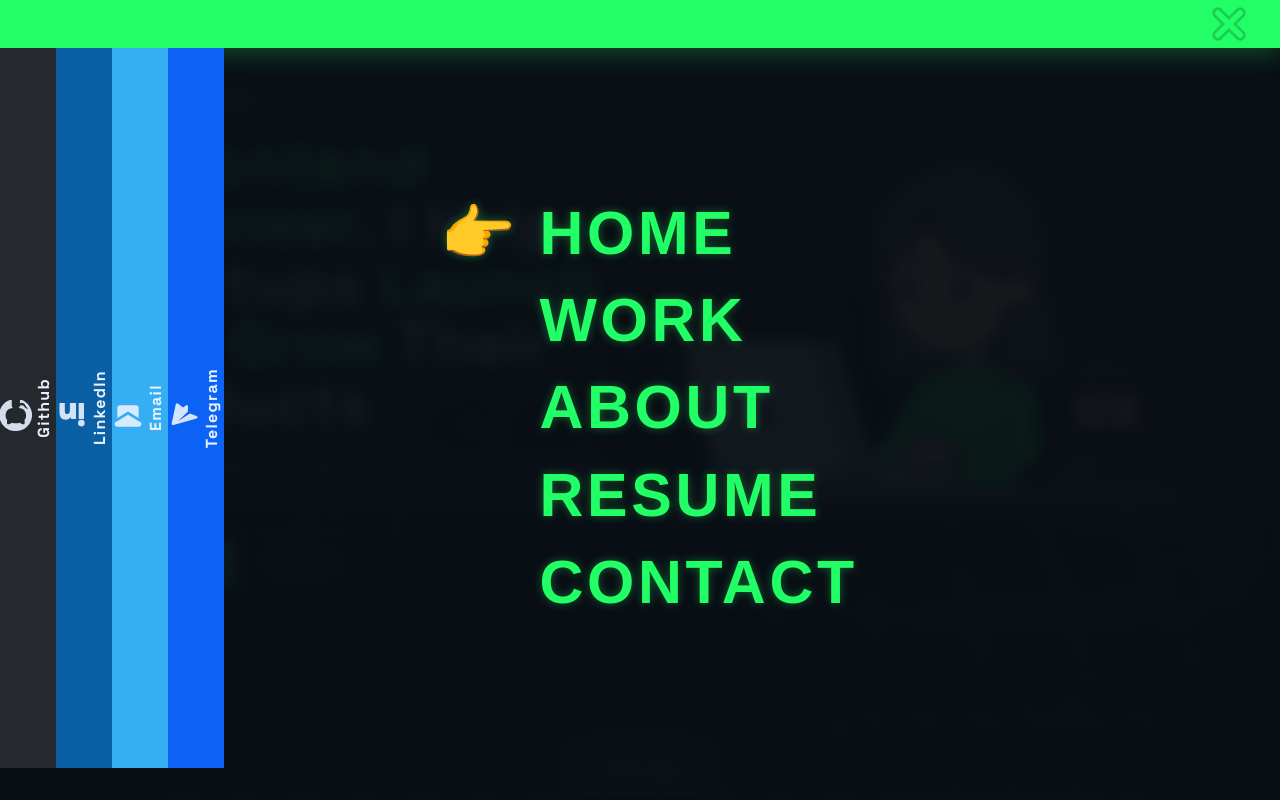
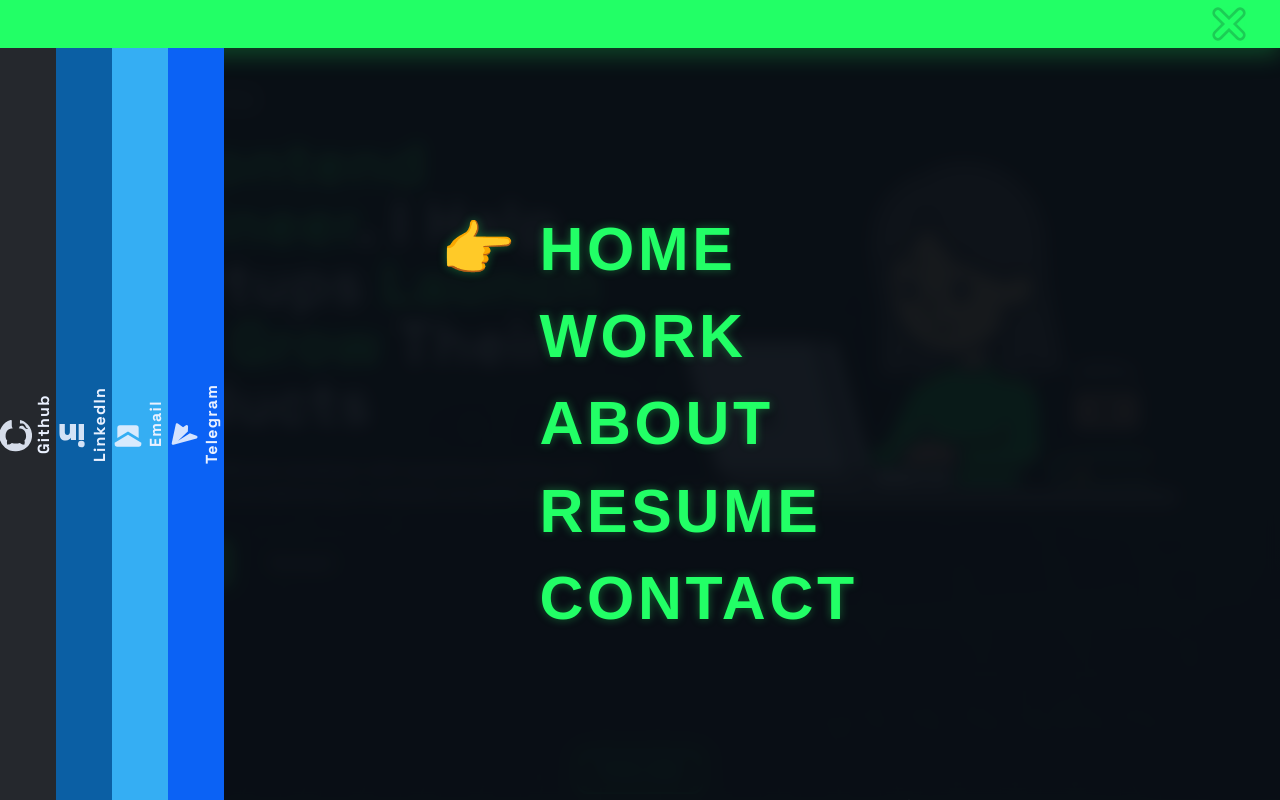
Before and after one commit to TINANOROUZI/portfolio-tina, a React (Vite) app: page / in a window 1280 px wide. Both pictures are taken after a click on the button "Open menu". Built offline with nearby package versions, Linux system fonts and the light colour scheme.

Commit message:
Update OverlayMenu.jsx

```diff
--- a/src/components/nav/OverlayMenu.jsx
+++ b/src/components/nav/OverlayMenu.jsx
@@ -1,6 +1,9 @@
 // src/components/nav/OverlayMenu.jsx
 import { useEffect, useState } from "react";
 import { Link } from "react-router-dom";
+
+/* Header height: keep in sync with h-12 (48px) */
+const TOPBAR_H = 48;
 
 /* --- Inline icons --- */
 const Ico = {
@@ -26,17 +29,18 @@ const Ico = {
   ),
 };
 
+/* Stripe spans full column height */
 function Stripe({ href, color, label, Icon, delayMs }) {
   return (
     <a
-      className="stripe"
+      className="stripe h-full flex-1"
       href={href}
       target={href.startsWith("#") || href.startsWith("/") ? "_self" : "_blank"}
       rel="noreferrer"
       style={{ backgroundColor: color, transitionDelay: `${delayMs}ms` }}
     >
-      <div className="stripe-inner">
-        <Icon className="w-3 h-7 md:w-8 md:h-8 opacity-90 mb-3 md:mb-4" />
+      <div className="stripe-inner h-full">
+        <Icon className="w-5 h-7 md:w-8 md:h-8 opacity-90 mb-3 md:mb-6" />
         <span className="stripe-text">{label}</span>
       </div>
     </a>
@@ -53,13 +57,12 @@ export default function OverlayMenu({ open, onClose }) {
   }, [onClose]);
 
   const stripes = [
-    { label: "Github",   href: "https://github.com/TINANOROUZI",                        color: "#25282d", Icon: Ico.GitHub },
-    { label: "LinkedIn", href: "https://www.linkedin.com/in/tinanorouzimoghaddam",     color: "#0b5fa4", Icon: Ico.LinkedIn },
-    { label: "Email",    href: "mailto:tinanoruzi14@gmail.com",                         color: "#35aef3", Icon: Ico.Email },
-    { label: "Telegram", href: "https://t.me/tinanoruzi",                               color: "#0b62f5", Icon: Ico.Telegram },
+    { label: "Github",   href: "https://github.com/TINANOROUZI",                    color: "#25282d", Icon: Ico.GitHub },
+    { label: "LinkedIn", href: "https://www.linkedin.com/in/tinanorouzimoghaddam", color: "#0b5fa4", Icon: Ico.LinkedIn },
+    { label: "Email",    href: "mailto:tinanoruzi14@gmail.com",                     color: "#35aef3", Icon: Ico.Email },
+    { label: "Telegram", href: "https://t.me/tinanoruzi",                           color: "#0b62f5", Icon: Ico.Telegram },
   ];
 
-  // Use `to` for internal routes (Link), `href` for anchors/external
   const menu = [
     { label: "HOME",   to: "/" },
     { label: "WORK",   to: "/work" },
@@ -76,7 +79,7 @@ export default function OverlayMenu({ open, onClose }) {
       style={{ backdropFilter: "blur(8px)" }}
       aria-hidden={!open}
     >
-      {/* top green bar + neon X close */}
+      {/* top bar (48px) */}
       <div className="h-12 bg-accent flex items-center justify-end pr-4 sm:pr-6 shadow-[0_6px_24px_rgba(34,255,102,.25)]">
         <button
           aria-label="Close menu"
@@ -96,10 +99,16 @@ export default function OverlayMenu({ open, onClose }) {
         </button>
       </div>
 
-      {/* stripes + menu */}
-      <div className="flex h-[calc(100%-80px)]">
-        {/* LEFT STRIPES (kept on mobile, just narrower so it never overlaps) */}
-        <div className="flex w-[28vw] min-w-[74px] max-w-[120px] h-full">
+      {/* content fills the rest of the viewport */}
+      <div
+        className="flex"
+        style={{ height: `calc(100dvh - ${TOPBAR_H}px)` }}
+      >
+        {/* LEFT STRIPES (full-height) */}
+        <div
+          className="flex w-[28vw] min-w-[74px] max-w-[120px] h-full"
+          style={{ height: `calc(100dvh - ${TOPBAR_H}px)` }}
+        >
           {stripes.map((s, i) => (
             <Stripe key={s.label} {...s} delayMs={120 + i * 100} />
           ))}
```
